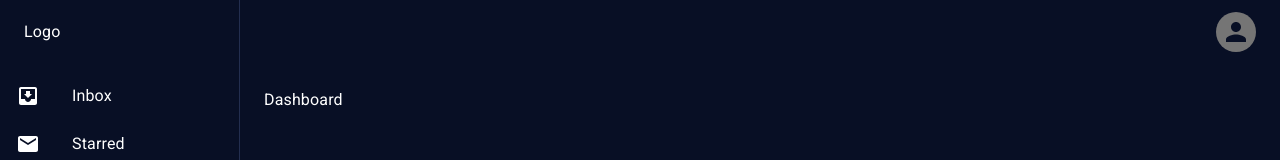
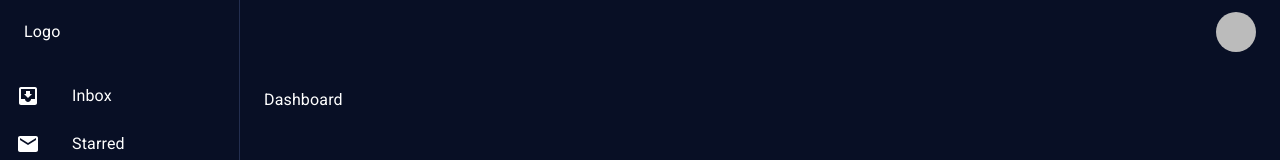
Before and after one commit to Roter-S/ippch, a React (Vite) app: page /dashboard in a window 1280 px wide. Shown: the top 160 px of the page. Built offline with nearby package versions, Linux system fonts and the light colour scheme; no server answers; sample sign-in values are in the browser's storage.

Commit message:
Feat: show user image in navbar

```diff
--- a/src/components/Common/Navbar.tsx
+++ b/src/components/Common/Navbar.tsx
@@ -41,7 +41,6 @@ const Navbar = ({ drawerWidth, handleDrawerToggle }: NavbarProps) => {
   };
 
   const { user } = useUserContext();
-  user ? user.email : null;
 
   return (
     <AppBar
@@ -67,7 +66,11 @@ const Navbar = ({ drawerWidth, handleDrawerToggle }: NavbarProps) => {
           </Box>
           <Box sx={{ flexGrow: 0 }}>
             <IconButton onClick={handleOpenUserMenu} sx={{ p: 0 }}>
-              <Avatar alt="Remy Sharp" src="" />
+              {user && user.photoURL ? (
+                <Avatar alt="photoURL" src={user.photoURL} />
+              ) : (
+                <Avatar alt="photoURL" src="" />
+              )}
             </IconButton>
 
             <Menu
--- a/src/context/UserContext.tsx
+++ b/src/context/UserContext.tsx
@@ -12,6 +12,7 @@ import Loader from "../components/Common/Loader";
 interface User {
   uid: string;
   email: string | null;
+  photoURL: string | null;
 }
 
 interface UserContextType {
@@ -66,6 +67,7 @@ function mapFirebaseUser(firebaseUser: FirebaseUser): User {
   return {
     uid: firebaseUser.uid,
     email: firebaseUser.email,
+    photoURL: firebaseUser.photoURL,
     // ... other properties
   };
 }
```
